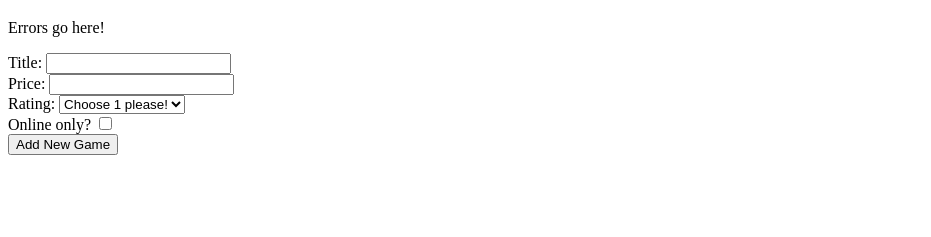
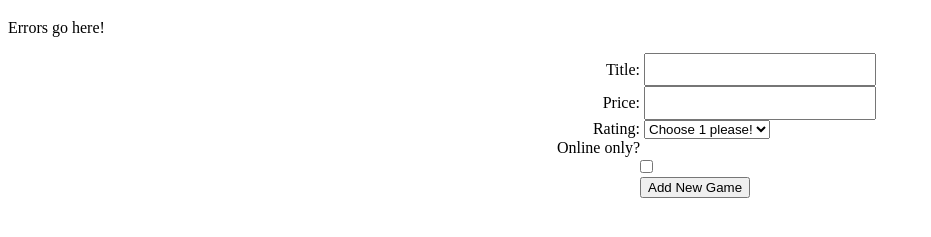
Before and after one commit to RyderDProgrammer/FormsWithCustomClasses, a plain HTML site: page index.html in a window 1280 px wide. Shown: the part 61-298 px from the top of the page, without its empty margins (0-931 px from the left). Drawn offline with Linux system fonts and the light colour scheme.

Commit message:
Started the css styling

```diff
--- /dev/null
+++ b/css/site.css
@@ -0,0 +1,16 @@
+input[type = text]
+{
+    padding: .5em;
+    font-family: -apple-system, BlinkMacSystemFont, 'Segoe UI', Roboto, Oxygen, Ubuntu, Cantarell, 'Open Sans', 'Helvetica Neue', sans-serif;
+}
+label
+{
+    width: 50%;
+    display: inline-block;
+    text-align: right;
+}
+
+input[type=checkbox], input[type=button]
+{
+    margin-left: 50%;
+}
--- a/index.html
+++ b/index.html
@@ -5,6 +5,7 @@
     <meta http-equiv="X-UA-Compatible" content="IE=edge">
     <meta name="viewport" content="width=device-width, initial-scale=1.0">
     <title>Products</title>
+    <link rel="stylesheet" href="/css/site.css">
 </head>
 <body>
     <h1>Add Video Game</h1>
@@ -19,7 +20,7 @@
         <br>
 
         <label for="gamePrice">Price:</label>
-        <input type="gamePrice" id="price">
+        <input type="text" id="gamePrice">
         <br>
 
         <label for="gameRating">Rating:</label>
```
